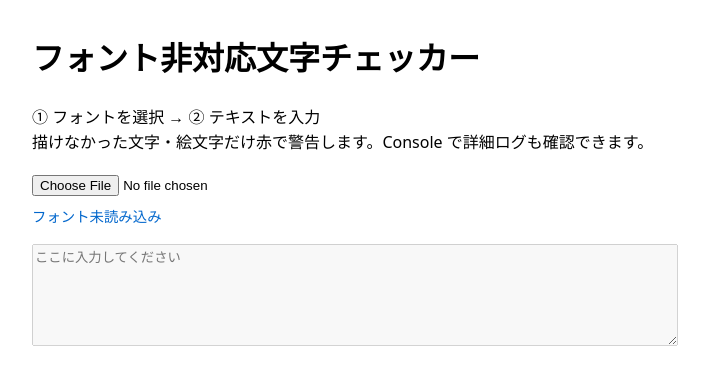
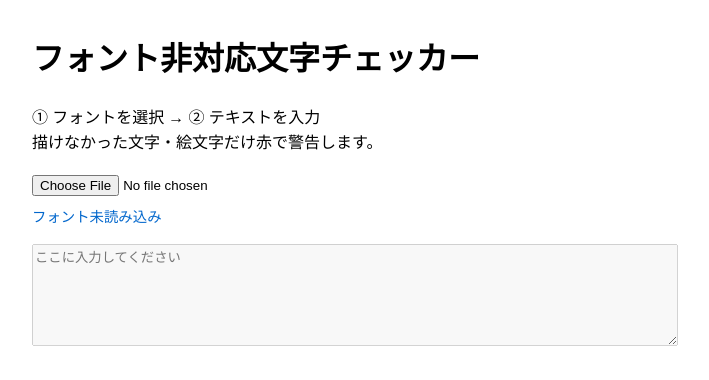
Before and after one commit to uni928/StringChecker, a plain HTML site: page index2.html in a window 1280 px wide. Shown: the whole page, without its empty margins (0-709 px from the left). Drawn offline with Linux system fonts and the light colour scheme.

Commit message:
Update index2.html

```diff
--- a/index2.html
+++ b/index2.html
@@ -16,7 +16,7 @@
 <h1>フォント非対応文字チェッカー</h1>
 
 <p>① フォントを選択 → ② テキストを入力<br>
-描けなかった文字・絵文字だけ赤で警告します。Console で詳細ログも確認できます。</p>
+描けなかった文字・絵文字だけ赤で警告します。</p>
 
 <input type="file" id="fontFile" accept=".ttf,.otf,.woff,.woff2">
 <div id="status">フォント未読み込み</div>
```
